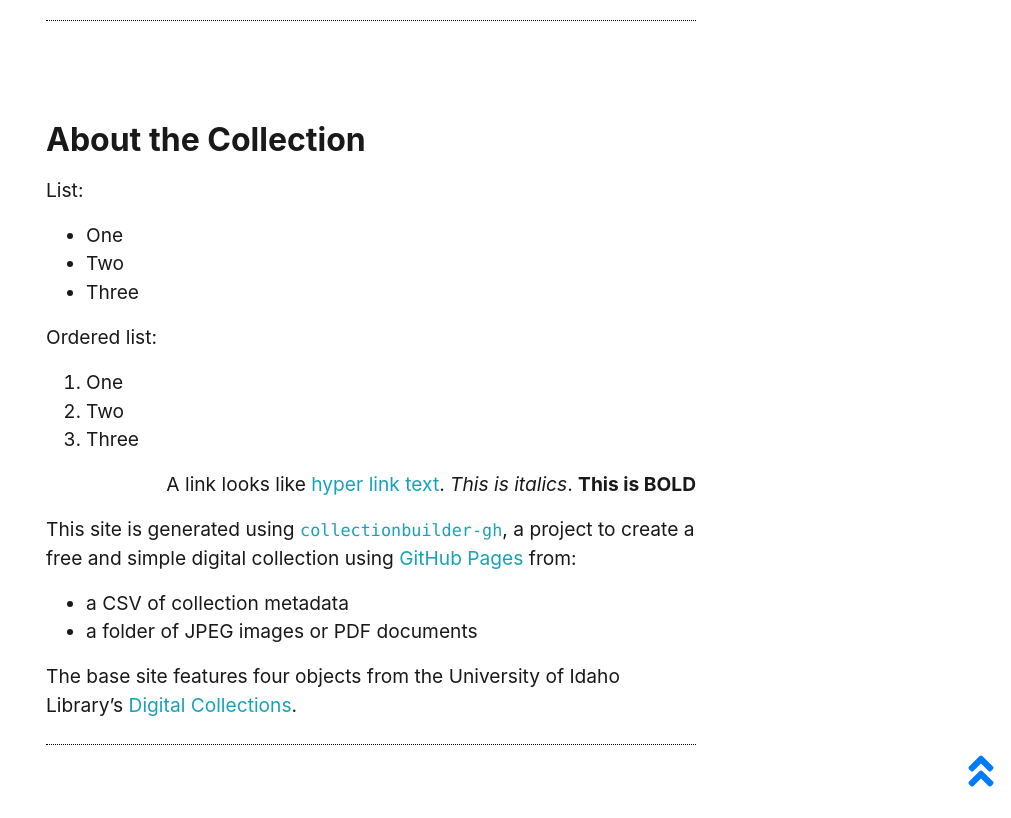
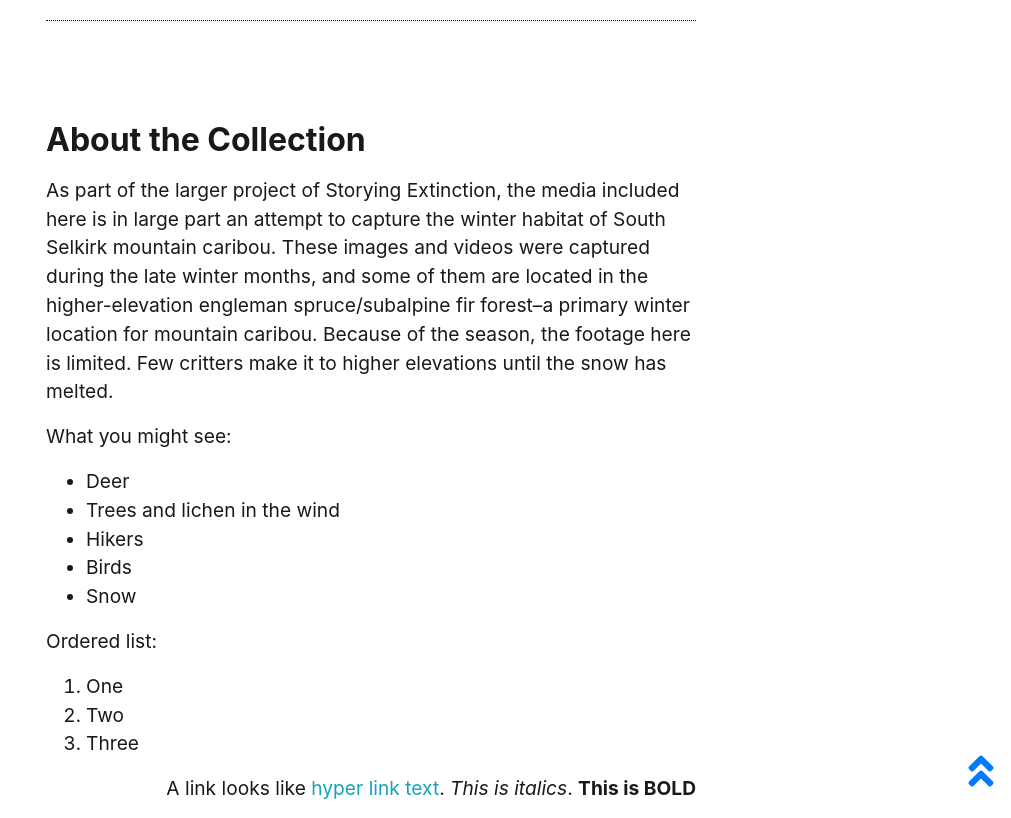
Before and after one commit to clamb89/goblinknob, a Jekyll site: the page built from pages/about.md, in a window 1280 px wide and 900 px high, scrolled down 1167 px, cut to the strip 82-900 px from the top of the window. Shown: the whole strip, without its empty margins (269-1280 px from the left). Built offline with Jekyll 4.4.1, drawn with Linux system fonts in a browser that asks for light colours.

Commit message:
Added text and updated list

```diff
--- a/pages/about.md
+++ b/pages/about.md
@@ -25,11 +25,15 @@ Goblin Knob Looking is a sample of trail camera footage recorded between March a
 
 ## About the Collection
 
-List:
+As part of the larger project of Storying Extinction, the media included here is in large part an attempt to capture the winter habitat of South Selkirk mountain caribou. These images and videos were captured during the late winter months, and some of them are located in the higher-elevation engleman spruce/subalpine fir forest--a primary winter location for mountain caribou. Because of the season, the footage here is limited. Few critters make it to higher elevations until the snow has melted.
 
-- One
-- Two
-- Three
+What you might see:
+
+- Deer
+- Trees and lichen in the wind
+- Hikers
+- Birds
+- Snow
 
 Ordered list:
 
```
